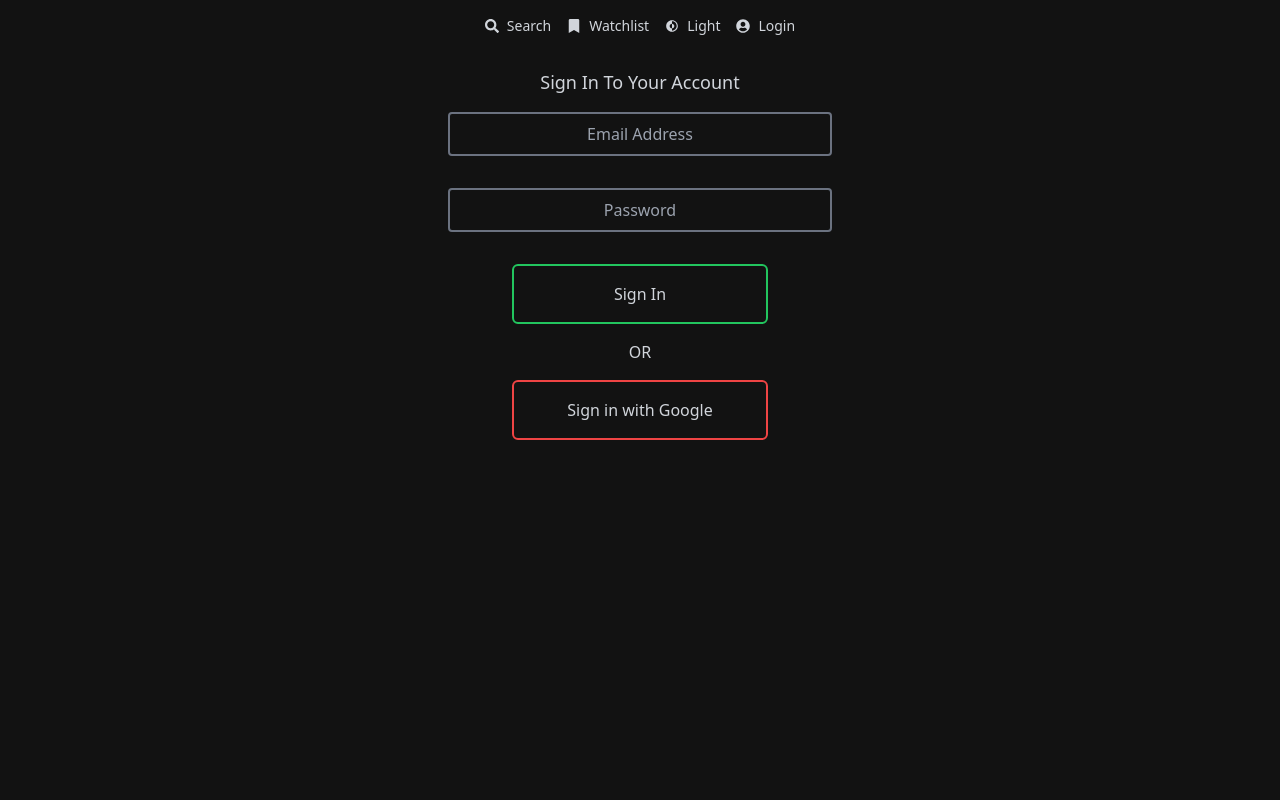
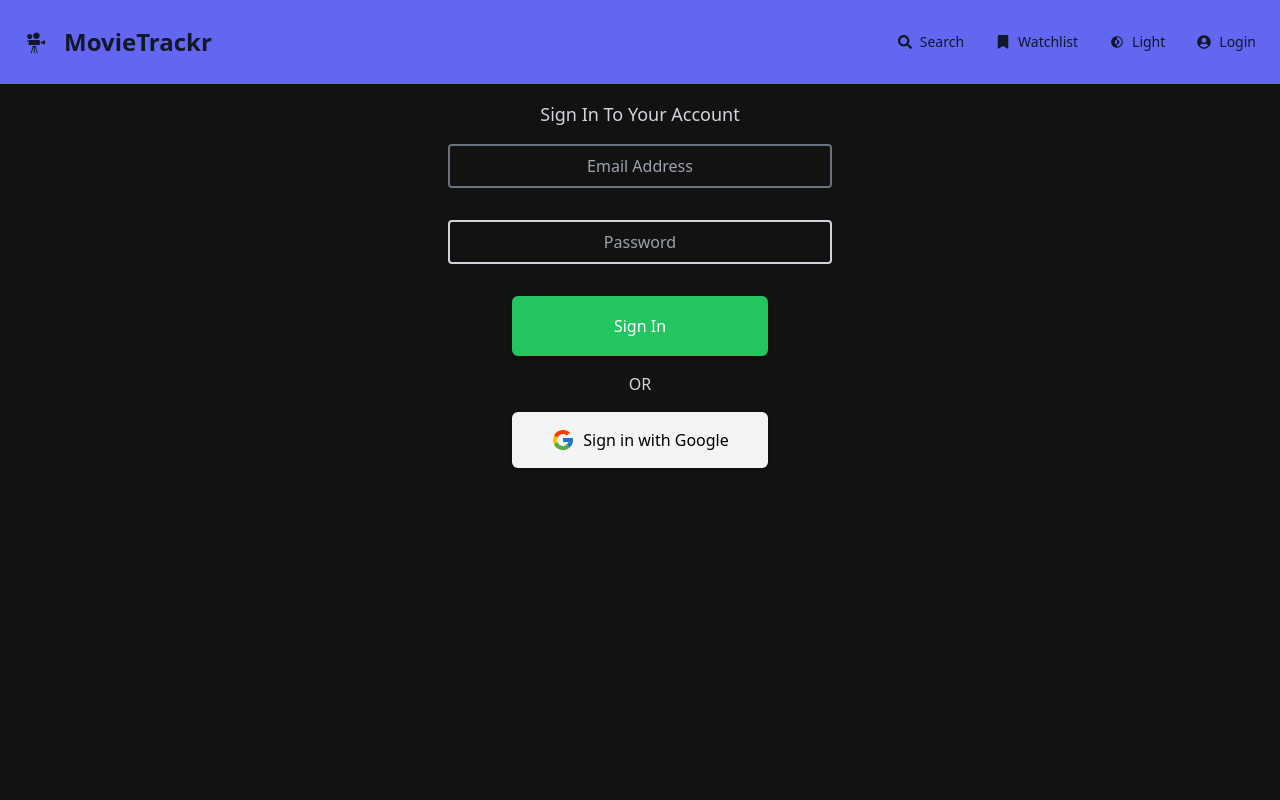
Before and after one commit to LevanElizbarashvili/Movie_Watchlist, a React (Vite) app: page /login in a window 1280 px wide. Shown: the top 800 px of the page. Built offline with nearby package versions, Linux system fonts and the light colour scheme.

Commit message:
redesign

```diff
--- a/index.html
+++ b/index.html
@@ -9,7 +9,7 @@
     <meta name="viewport" content="width=device-width, initial-scale=1.0" />
     <title>Movie Tracker</title>
   </head>
-  <body className="dark">
+  <body className="dark font-inter">
     <div id="root"></div>
     <script type="module" src="/src/main.jsx"></script>
   </body>
--- a/src/components/Header.jsx
+++ b/src/components/Header.jsx
@@ -1,13 +1,13 @@
+import { useState, useEffect } from "react";
 import { Link } from "react-router-dom";
-import { useState, useEffect } from "react";
 import { FaUserCircle, FaSearch, FaBookmark } from "react-icons/fa";
+import { GiFilmProjector } from "react-icons/gi";
+import { MdMenuOpen } from "react-icons/md";
 import { CgDarkMode } from "react-icons/cg";
-// import { signOut } from "firebase/auth";
-// import { auth } from "../utils/firebase";
 
 export default function Header() {
   const [theme, setTheme] = useState("dark");
-  // const [isLoggedIn, setIsLoggedIn] = useState(null);
+  const [isNavExpanded, setIsNavExpanded] = useState(false);
 
   useEffect(() => {
     if (theme === "dark") {
@@ -15,53 +15,59 @@ export default function Header() {
     } else {
       document.documentElement.classList.remove("dark");
     }
-    // auth?.currentUser?.email ? setIsLoggedIn(true) : setIsLoggedIn(false);
   }, [theme]);
 
   function handleThemeSwitch() {
     setTheme(theme === "dark" ? "light" : "dark");
   }
 
-  // async function handleLogout() {
-  //   try {
-  //     await signOut();
-  //   } catch (error) {
-  //     console.error(error);
-  //   }
-  //   setIsLoggedIn(false);
-  //   alert("Logged out");
-  // }
-
   return (
-    <header className="flex justify-center">
-      <nav className="flex justify-between items-center p-4">
-        <div className="flex gap-4 items-center justify-center">
-          <Link className="text-sm flex items-center gap-2" to="/">
+    <header className="bg-indigo-500 text-white dark:text-gray-900">
+      <nav className="p-6">
+        <button
+          className="float-right mr-4 md:hidden"
+          onClick={() => setIsNavExpanded(!isNavExpanded)}
+        >
+          {" "}
+          <MdMenuOpen className="text-3xl text-center" />{" "}
+        </button>
+        <div className="flex justify-between">
+          <div className="text-2xl font-extrabold flex items-center gap-4">
+            <GiFilmProjector />
+            MovieTrackr
+          </div>
+          <div
+            className={`md:flex gap-4 items-center justify-center ${
+              isNavExpanded ? "" : "hidden"
+            }`}
+          >
+            <Link
+              className="text-sm flex items-center gap-2 hover:bg-indigo-400 translate-x-2 p-2 hover:rounded-md"
+              to="/"
+            >
               <FaSearch /> Search
             </Link>
-          <Link className="text-sm flex items-center gap-2" to="/watchlist">
+            <Link
+              className="text-sm flex items-center gap-2 hover:bg-indigo-400 translate-x-2 p-2 hover:rounded-md"
+              to="/watchlist"
+            >
               <FaBookmark />
               Watchlist
             </Link>
             <button
-            className="text-sm flex items-center gap-2"
+              className="text-sm flex items-center gap-2 hover:bg-indigo-400 translate-x-2 p-2 hover:rounded-md"
               onClick={handleThemeSwitch}
             >
               <CgDarkMode />
               {theme === "dark" ? "Light" : "Dark"}
             </button>
-          {/* {isLoggedIn ? (
-            <button
-              className="text-sm flex items-center gap-2"
-              onClick={handleLogout}
+            <Link
+              className="text-sm flex items-center gap-2 hover:bg-indigo-400 translate-x-2 p-2 hover:rounded-md"
+              to="/login"
             >
-              <FaUserCircle /> Logout
-            </button>
-          ) : ( */}
-          <Link className="text-sm flex items-center gap-2" to="/login">
               <FaUserCircle /> Login
             </Link>
-          {/* )} */}
+          </div>
         </div>
       </nav>
     </header>
--- a/src/components/MovieCard.jsx
+++ b/src/components/MovieCard.jsx
@@ -37,7 +37,7 @@ export default function MovieCard(props) {
 
   const poster = props.Poster === "N/A" ? altImg : props.Poster;
   return (
-    <div className="flex my-4 p-1 border-b-1 border-gray-500 sm:w-[70%] sm:m-auto sm:p-2 md:w-[60%] lg:w-[45%] min-w-[350px] ">
+    <div className="flex mb-4 p-2 sm:w-[60%] sm:m-auto sm:p-2 md:w-[60%] lg:w-[40%] min-w-[350px]">
       <img
         src={poster}
         alt="img"
@@ -74,7 +74,7 @@ export default function MovieCard(props) {
             </div>
           )}
         </div>
-        <p className="text-xs text-start w-full h-2/3 2xl:text-base text-ellipsis overflow-clip">
+        <p className="text-xs text-start w-full h-2/3 2xl:text-sm text-ellipsis overflow-clip ">
           {props.Plot}
         </p>
       </div>
--- a/src/pages/Homescreen.jsx
+++ b/src/pages/Homescreen.jsx
@@ -1,5 +1,6 @@
 import { useState, useEffect } from "react";
 import MovieCard from "../components/MovieCard";
+import { TbMovie } from "react-icons/tb";
 
 export default function Homescreen() {
   const [movies, setMovies] = useState([]);
@@ -67,8 +68,9 @@ export default function Homescreen() {
           <form className="text-center m-2">
             <input
               id="search"
-              className="rounded text-center text-base text-gray-500 capitalize
-              border-2 border-gray-500 p-2 dark:bg-[#121212] dark:text-gray-300"
+              className="rounded text-center w-[35%] min-w-[300px] text-base text-gray-800
+              placeholder:text-gray-600 capitalize
+              border-2 border-gray-700 p-2 dark:bg-[#121212] dark:text-gray-300 my-8"
               type="text"
               placeholder="Search for a movie"
               name="search"
@@ -91,9 +93,10 @@ export default function Homescreen() {
                 <MovieCard key={movData.id} {...movData} isWatchlist={false} />
               ))
             ) : (
-              <p className="text-center m-4 h-screen text-bold-700">
-                Start exploring
-              </p>
+              <div className="text-center mt-24 h-screen text-bold-900 text-xl">
+                <TbMovie className="w-[100px] h-auto text-center mx-auto stroke-1.5 opacity-60" />
+                <p>Start exploring</p>
+              </div>
             )}
           </div>
           {movies.length > 0 ? (
--- a/src/pages/Login.jsx
+++ b/src/pages/Login.jsx
@@ -1,6 +1,7 @@
 import React from "react";
 import { auth, googleProvider } from "../utils/firebase";
 import { createUserWithEmailAndPassword, signInWithPopup } from "firebase/auth";
+import { FcGoogle } from "react-icons/fc";
 
 export default function Login() {
   const [loginFormData, setLoginFormData] = React.useState({
@@ -52,7 +53,7 @@ export default function Login() {
         />
         <input
           name="password"
-          className="rounded text-center text-base text-gray-500 capitalize border-2 border-gray-500 p-2 m-8
+          className="rounded text-center text-base text-gray-500 capitalize border-2 border-gray-300 p-2 m-8
           dark:bg-[#121212] dark:text-gray-300 sm:w-[30%] lg:w-[30%]"
           onChange={handleChange}
           type="password"
@@ -61,15 +62,18 @@ export default function Login() {
         />
         <button
           onClick={handleSubmit}
-          className="border-2 border-green-500 rounded-md p-4 w-48 sm:w-[25%] lg:w-[20%]"
+          className="border-2 border-green-500 bg-green-500 text-white text-shadow-2xl
+           rounded-md p-4 w-48 sm:w-[30%] lg:w-[20%] shadow-md"
         >
           Sign In
         </button>
         <p className="mt-4 uppercase">or</p>
         <button
-          className="border-2 border-red-500 rounded-md p-4 mt-4 w-48 sm:w-[25%] lg:w-[20%]"
+          className=" bg-gray-100 text-black rounded-md p-4 mt-4 min-w-60
+           sm:w-[30%] lg:w-[20%] flex items-center justify-center gap-2 shadow-md"
           onClick={googleAuth}
         >
+          <FcGoogle className="w-6 h-6" />
           Sign in with Google
         </button>
       </form>
--- a/src/pages/Watchlist.jsx
+++ b/src/pages/Watchlist.jsx
@@ -61,7 +61,7 @@ export default function Watchlist() {
               <p className="text-center m-6 h-screen text-bold-700">
                 Loading...
               </p>
-            ) : isFirstLoad && watchlistIds.length === 0 ? (
+            ) : !isFirstLoad && watchlistIds.length === 0 ? (
               <div className="text-lg mt-24 h-screen">
                 <p>Your watchlist is empty</p>
                 <Link to="/"> ➕ Let’s add some movies!</Link>
```
Also changed, not shown: 1 other file (tests, documents, lock files or other folders). Lines whose indentation alone changed are shown as unchanged.
